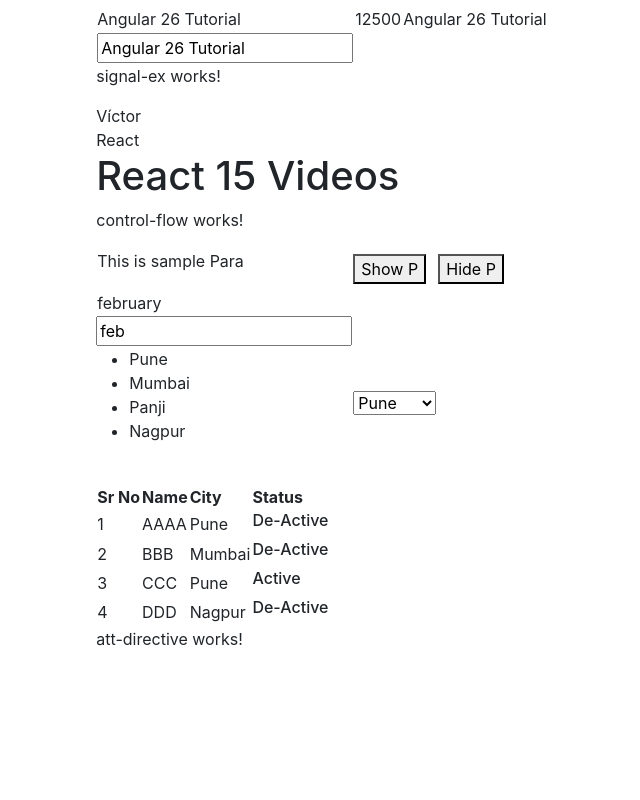
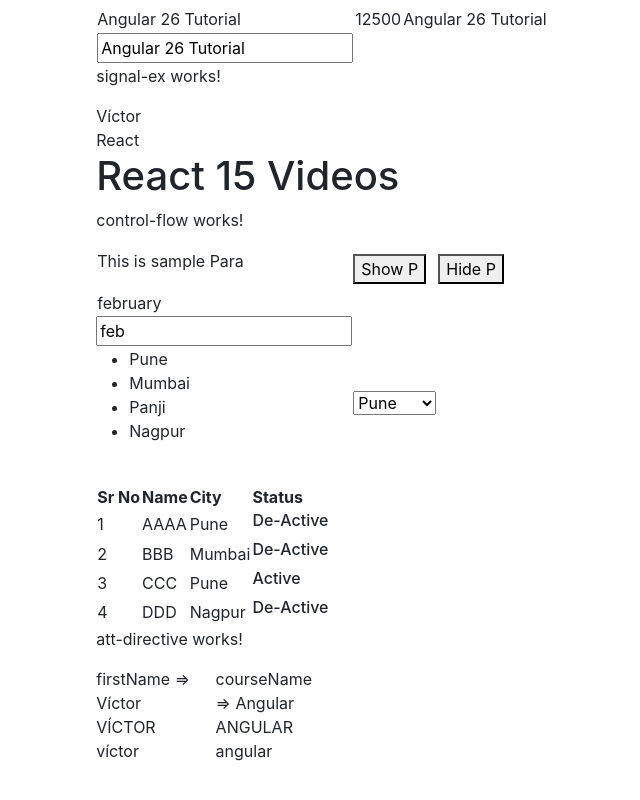
Before and after one commit to adam23vcatala/angular26tutorial, an Angular app: page / in a window 1280 px wide. Shown: the part 332-1132 px from the top of the page, without its empty margins (317-957 px from the left). Before the commit the page ends 1063 px from the top, so only its background shows below. Built offline with nearby package versions, Linux system fonts and the light colour scheme.

Commit message:
Importaciones

```diff
--- a/src/app/components/att-directive/att-directive.html
+++ b/src/app/components/att-directive/att-directive.html
@@ -1 +1,17 @@
 <p>att-directive works!</p>
+<div class="row">
+    <div class="col-3">
+        firstName => {{ firstName }}
+        <br>
+        {{firstName | uppercase}}
+        <br>
+        {{firstName | lowercase}}
+    </div>
+    <div class="col-3">
+        courseName => {{ courseName }}
+        <br>
+        {{courseName | uppercase}}
+        <br>
+        {{courseName | lowercase}}
+    </div>
+</div>
--- a/src/app/components/att-directive/att-directive.ts
+++ b/src/app/components/att-directive/att-directive.ts
@@ -1,9 +1,10 @@
 import { Component } from '@angular/core';
 import { AfterContentChecked, AfterContentInit, AfterViewChecked, AfterViewInit, OnDestroy, OnInit, signal } from '@angular/core';
+import { LowerCasePipe, NgClass, NgStyle, UpperCasePipe } from '@angular/common';
 
 @Component({
   selector: 'app-att-directive',
-  imports: [],
+  imports: [NgClass, NgStyle, UpperCasePipe, LowerCasePipe],
   templateUrl: './att-directive.html',
   styleUrl: './att-directive.css',
 })
@@ -47,4 +48,9 @@
     //Se usa para: -limpiar recursos, -cancelar suscripciones a observables, -detener timers, -liberar memoria, -realizar cualquier tarea de limpieza necesaria para evitar fugas de memoria o comportamientos inesperados después de que el componente haya sido destruido.
     //Resumen: “Aquí limpio todo”
   }
+
+  div1ClassName = signal<string>('');
+
+  firstName: string = 'Víctor';
+  courseName: string = 'Angular';
 }
```
